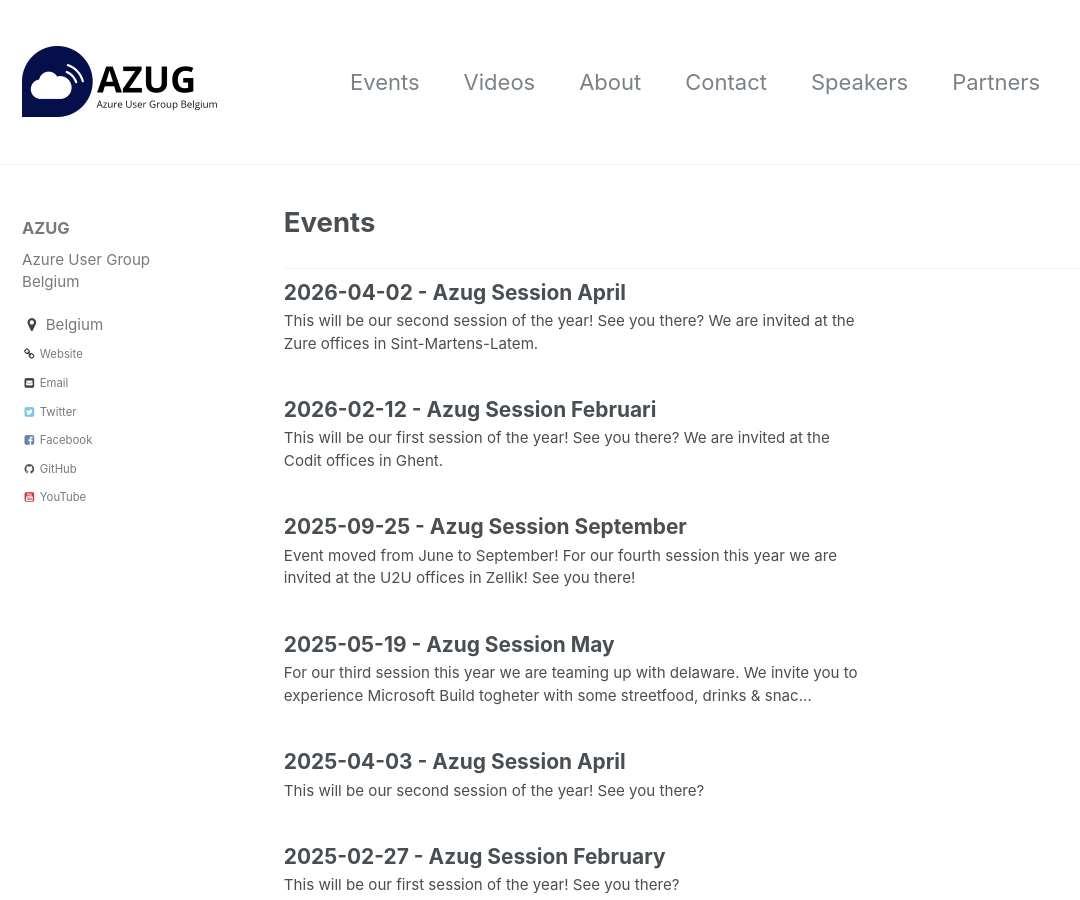
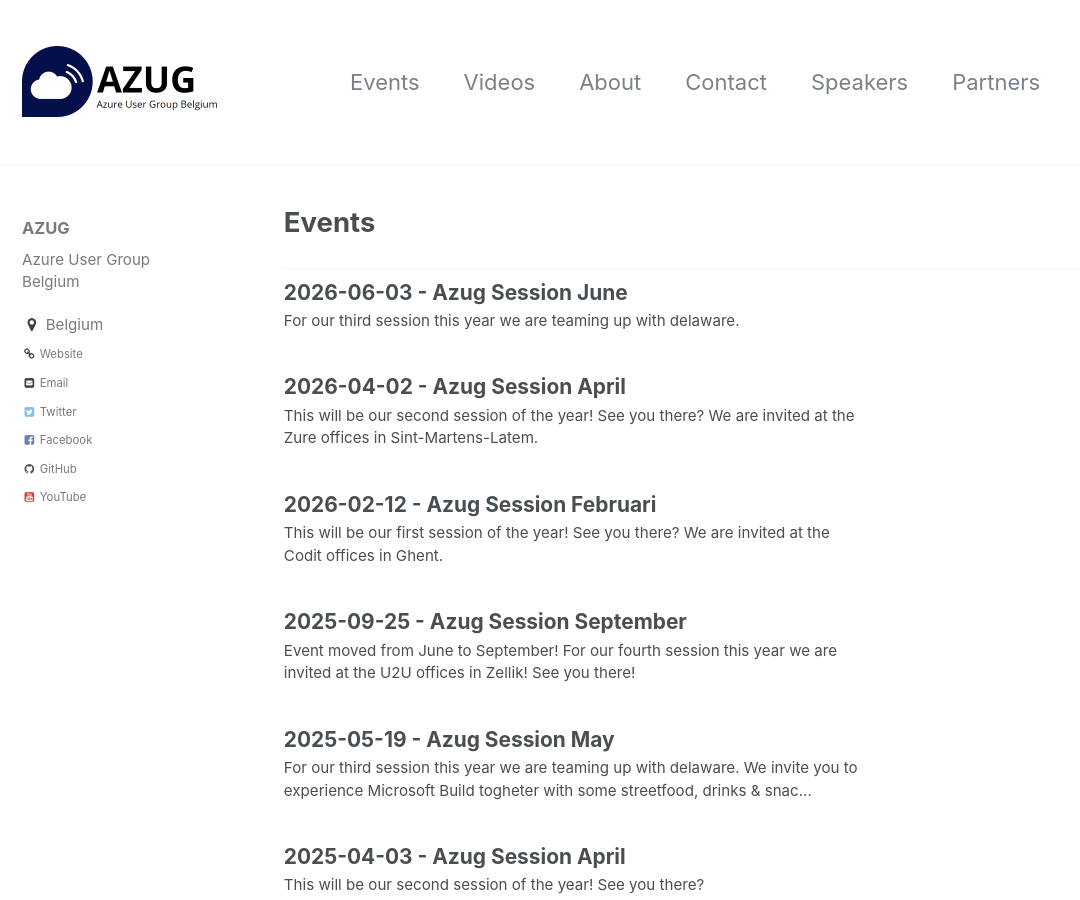
Before and after one commit to AzugBe/azugbe.github.io, a Jekyll site: the page built from _pages/events.html, in a window 1280 px wide and 900 px high. Shown: the whole window, without its empty margins (0-1080 px from the left). Built offline with Jekyll 4.4.1, drawn with Linux system fonts in a browser that asks for light colours; comment, search, counter and statistics services are not loaded.

Commit message:
add june event

```diff
--- /dev/null
+++ b/_posts/events/2026-06-03---azug2026-03.md
@@ -0,0 +1,50 @@
+---
+layout: single
+title: "2026-06-03 - Azug Session June"
+date: 2026-06-03 18:00:00 +0000
+comments: true
+published: true
+categories: ["events"]
+tags: ["Events"]
+author: ["Glenn Colpaert"]
+---
+
+For our third session this year we are teaming up with delaware.
+
+## Agenda
+
+### How AI Agents changed the way we built Azure integrations
+<img src="/assets/media/speakers/rob-hofman.jpg" alt="Rob Hofman" align="right" height="100" width="100" style="margin-right: 20px;">
+<br />
+<br />
+<br />
+
+**Speaker:  Rob Hofman Vandenheede -  Microsoft integration at delaware**
+
+### Second Session TBA
+
+**Speaker:  TBA**
+
+## Practical details
+
+**Event date:** June 3rd, 2026 - you are welcome from 17:30, food served at 18:00, session starts 18:30.
+
+**Event location:**<br />
+
+<img width="120" height="60" align="right" alt="Delaware" src="/assets/media/sponsors/logo-delaware.png">delaware Ghent Office<br/>
+Amélia Earheartlaan 10 (Pégoud building) <br/>
+9051 Ghent<br/>
+Belgium
+
+## Register
+
+<link rel="stylesheet" type="text/css" href="https://pretix.eu/azug/20260603/widget/v1.css">
+<script type="text/javascript" src="https://pretix.eu/widget/v1.en.js" async></script>
+<pretix-widget event="https://pretix.eu/azug/20260603/" single-item-select="button"></pretix-widget>
+<noscript>
+   <div class="pretix-widget">
+        <div class="pretix-widget-info-message">
+            JavaScript is disabled in your browser. To access our ticket shop without JavaScript, please <a target="_blank" rel="noopener" href="https://pretix.eu/azug/20260603/">click here</a>.
+        </div>
+    </div>
+</noscript>
```
Also changed, not shown: index.md (+4 -3 lines), assets/media/speakers/rob-hofman.jpg (added).
